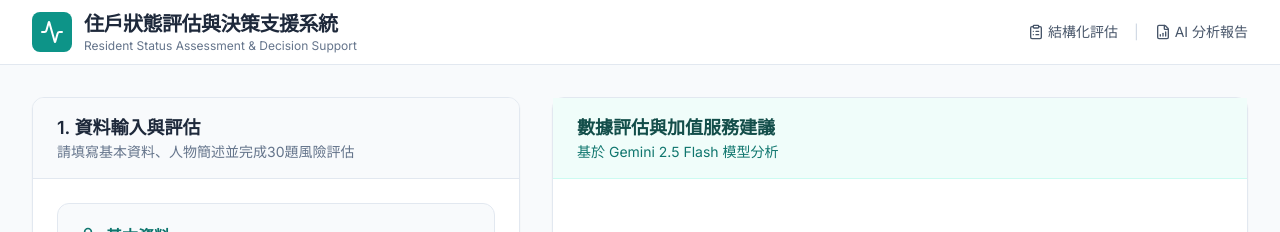
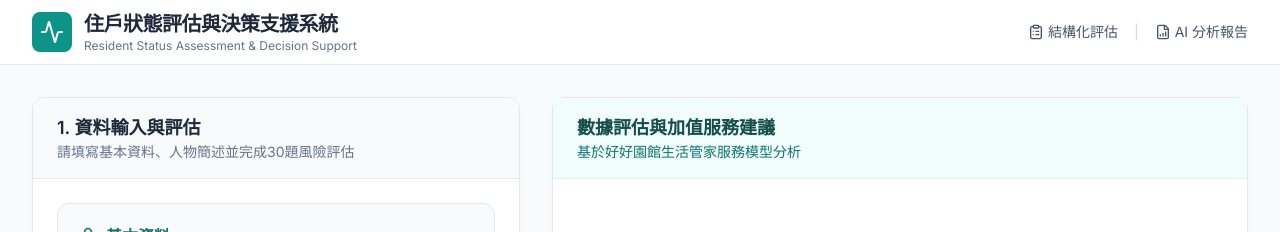
Before and after one commit to SYC-JULIO/CAVS, a React (Vite) app: page / in a window 1280 px wide. Shown: the top 232 px of the page. Built offline with nearby package versions, Linux system fonts and the light colour scheme.

Commit message:
Update App.tsx

```diff
--- a/App.tsx
+++ b/App.tsx
@@ -88,7 +88,7 @@ const App: React.FC = () => {
                <div className="bg-teal-50 px-6 py-4 border-b border-teal-100 flex justify-between items-center">
                   <div>
                     <h2 className="text-lg font-semibold text-teal-900">數據評估與加值服務建議</h2>
-                    <p className="text-sm text-teal-700">基於 Gemini 2.5 Flash 模型分析</p>
+                    <p className="text-sm text-teal-700">基於好好園館生活管家服務模型分析</p>
                   </div>
                </div>
 
```
